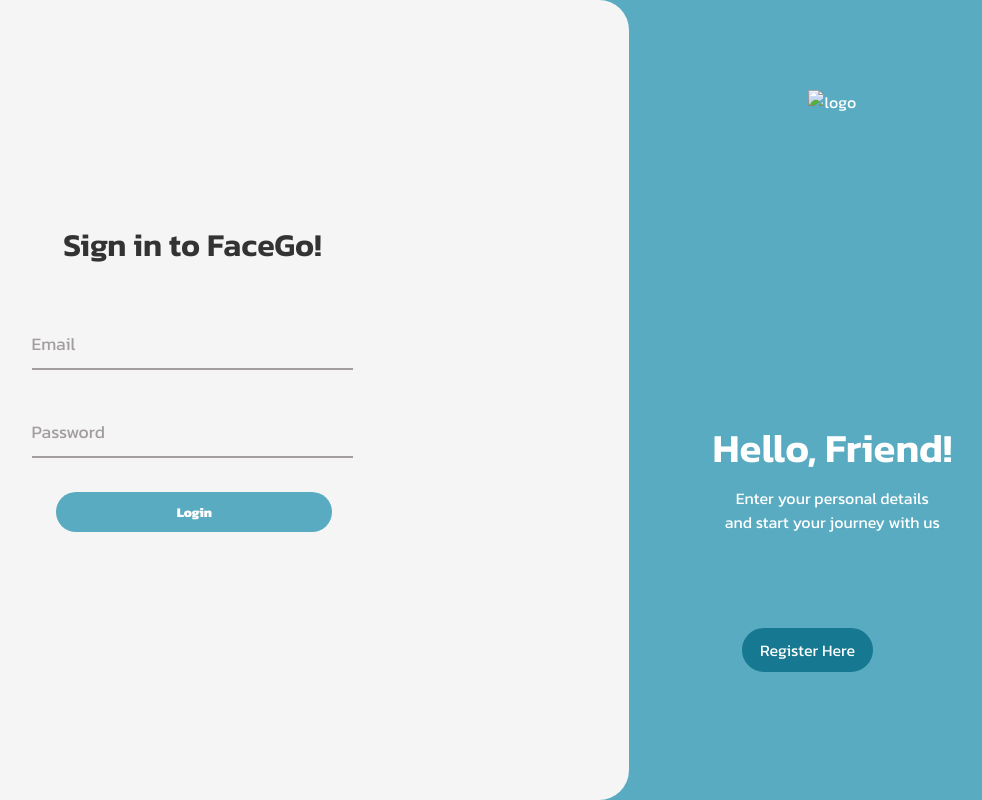
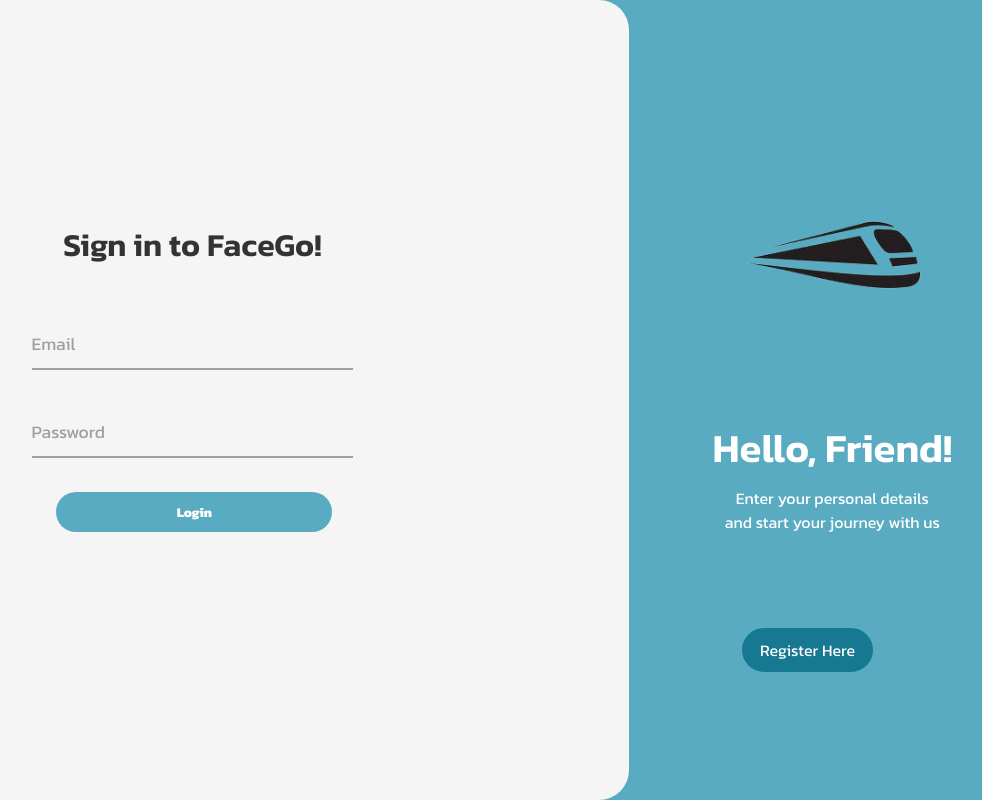
Before and after one commit to CodeByAtharva/buildathon, a website: page public/login.html in a window 1280 px wide. Shown: the whole page, without its empty margins (244-1226 px from the left). Drawn offline with Linux system fonts and the light colour scheme; a web font is replaced by a local one.

Commit message:
completed the project

```diff
--- a/public/login.html
+++ b/public/login.html
@@ -5,7 +5,7 @@
     <meta name="viewport" content="width=device-width, initial-scale=1.0" />
     <title>FaceGo - Login</title>
     <link rel="stylesheet" href="./stylesheets/login.css" />
-    <link rel="shortcut icon" href="/images/icon.png" type="image/x-icon">
+    <link rel="shortcut icon" href="./logo2.png" type="image/x-icon">
   </head>
   <body>
     <div class="container">
@@ -27,7 +27,7 @@
 
       <div class="left">
         <nav>
-          <img src="./assets/logo2.png" alt="logo">
+          <img src="./logo2.png" alt="logo">
         </nav>
         <div class="text">
           <h1>Hello, Friend!</h1>
```
Also changed, not shown: public/register.html (+1 -1 lines), public/logo2.png (added).
